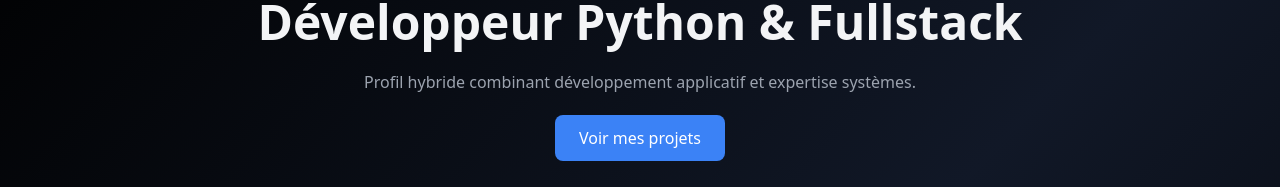
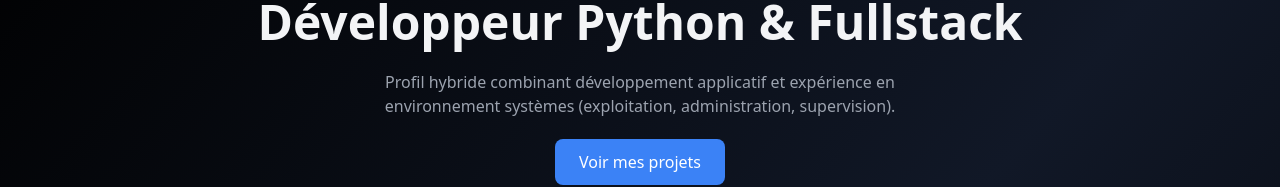
Before and after one commit to o0nekov0o/o0nekov0o.github.io, a Next.js app: page / in a window 1280 px wide. Shown: the part 155-342 px from the top of the page. Built offline with nearby package versions, Linux system fonts and the light colour scheme; no server answers; the database is empty.

Commit message:
modification de la section about

```diff
--- a/app/page.tsx
+++ b/app/page.tsx
@@ -104,7 +104,7 @@ export default function Home() {
         </motion.h1>
 
         <p className="max-w-xl mx-auto mb-8 text-gray-600 dark:text-gray-400">
-          Profil hybride combinant développement applicatif et expertise systèmes.
+          Profil hybride combinant développement applicatif et expérience en environnement systèmes (exploitation, administration, supervision).
         </p>
 
         <a
@@ -149,7 +149,9 @@ export default function Home() {
 
 Les projets les plus courts ou orientés soft skills n’ont pas été inclus afin de mettre en avant des réalisations techniques plus complètes.
 
-Le diplôme Développeur Python a été validé à l’issue du projet final.`}
+Le diplôme Développeur Python a été validé à l’issue du projet final.
+
+Au cours de mon expérience en exploitation, j’ai été amené à intervenir sur différents aspects des environnements systèmes (suivi opérationnel, supervision, configuration), me permettant de développer une vision globale des environnements de production.`}
         </p>
       </section>
 
```
